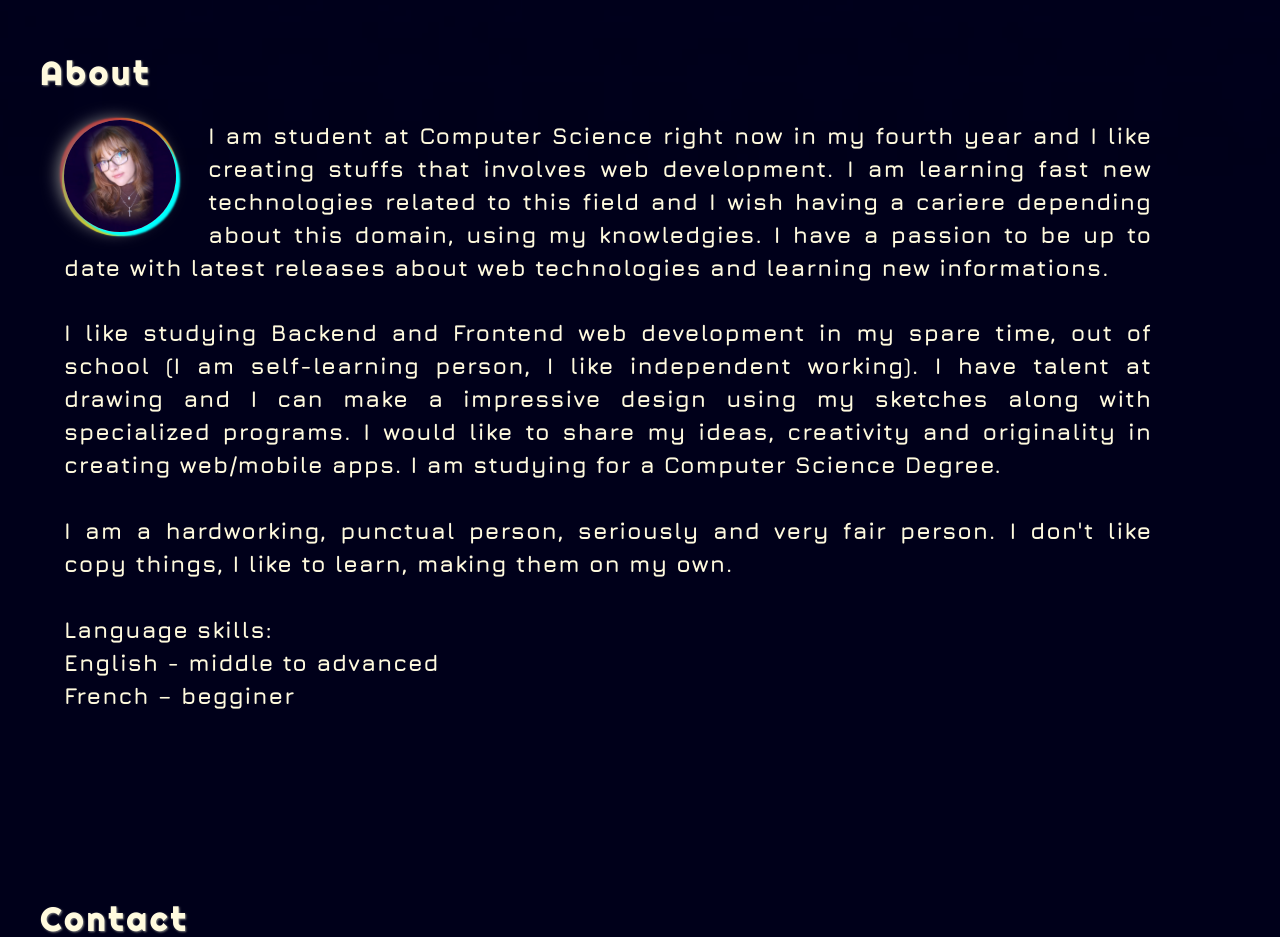
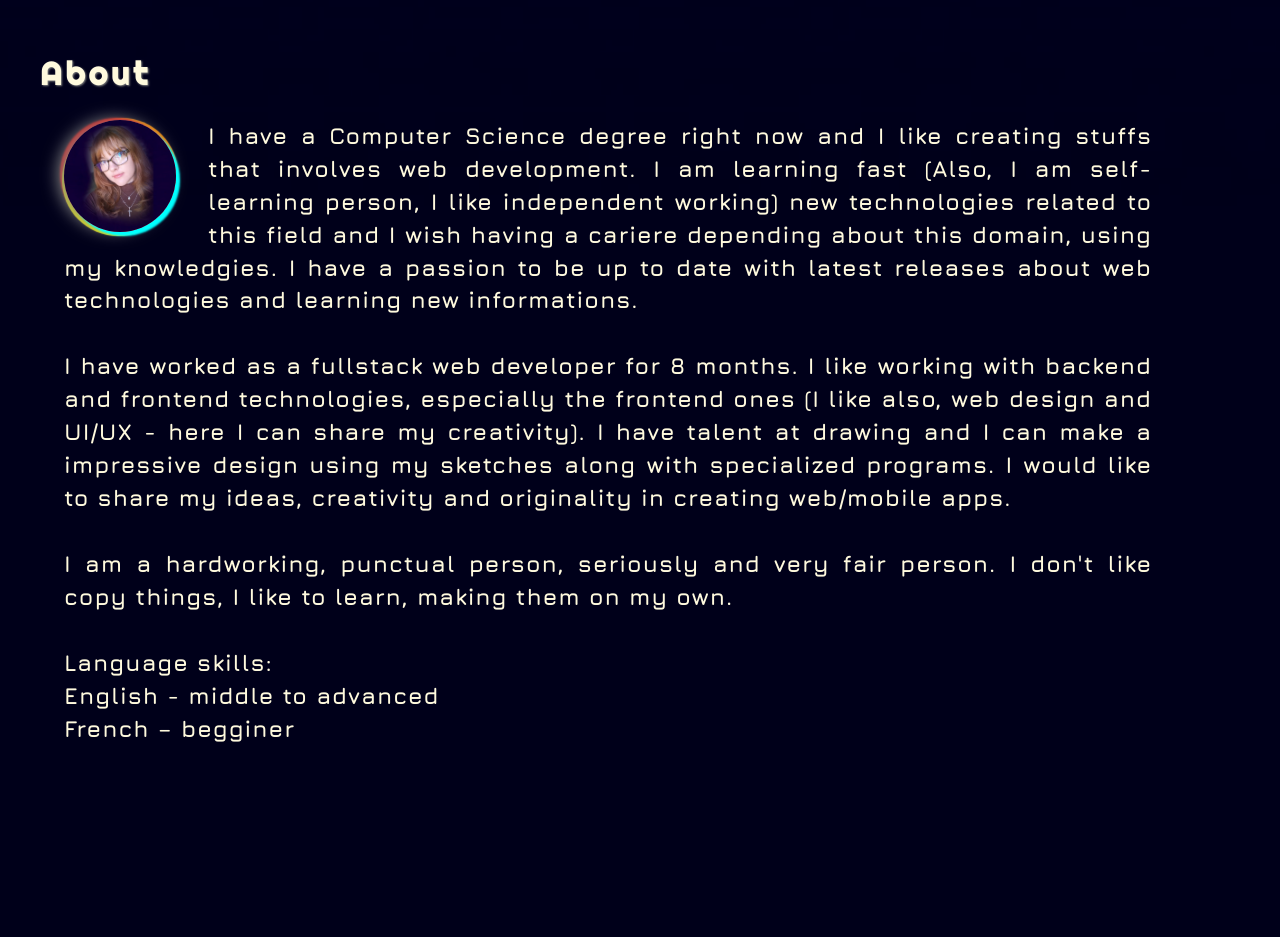
Before and after one commit to Anca212000/Portfolio-Anca, a React (Create React App) app: page / in a window 1280 px wide. Shown: the part 10740-11677 px from the top of the page. Built offline with nearby package versions, Linux system fonts and the light colour scheme.

Commit message:
Update About.js

```diff
--- a/src/components/About.js
+++ b/src/components/About.js
@@ -35,8 +35,8 @@ export default function About({checked}) {
                     <span style={styleProfilePicture}>
                         <img src={imgProfile} style={{objectFit:'cover',width:'100%',height:'100%',borderRadius:'50%',zIndex:'2'}}/>
                     </span>
-                    I am student at Computer Science right now in my fourth year and I like creating stuffs that involves web development. I am learning fast new technologies related to this field and I wish having a cariere depending about this domain, using my knowledgies. I have a passion to be up to date with latest releases about web technologies and learning new informations.
-                    <br/><br/>I like studying Backend and Frontend web development in my spare time, out of school (I am self-learning person, I like independent working). I have talent at drawing and I can make a impressive design using my sketches along with specialized programs. I would like to share my ideas, creativity and originality in creating web/mobile apps. I am studying for a Computer Science Degree.
+                    I have a Computer Science degree right now and I like creating stuffs that involves web development. I am learning fast (Also, I am self-learning person, I like independent working) new technologies related to this field and I wish having a cariere depending about this domain, using my knowledgies. I have a passion to be up to date with latest releases about web technologies and learning new informations.
+                    <br/><br/>I have worked as a fullstack web developer for 8 months. I like working with backend and frontend technologies, especially the frontend ones (I like also, web design and UI/UX - here I can share my creativity). I have talent at drawing and I can make a impressive design using my sketches along with specialized programs. I would like to share my ideas, creativity and originality in creating web/mobile apps.
                     <br/><br/>I am a hardworking, punctual person, seriously and very fair person. I don't like copy things, I like to learn, making them on my own.
                     <br/><br/>
                     Language skills:<br/>
```
